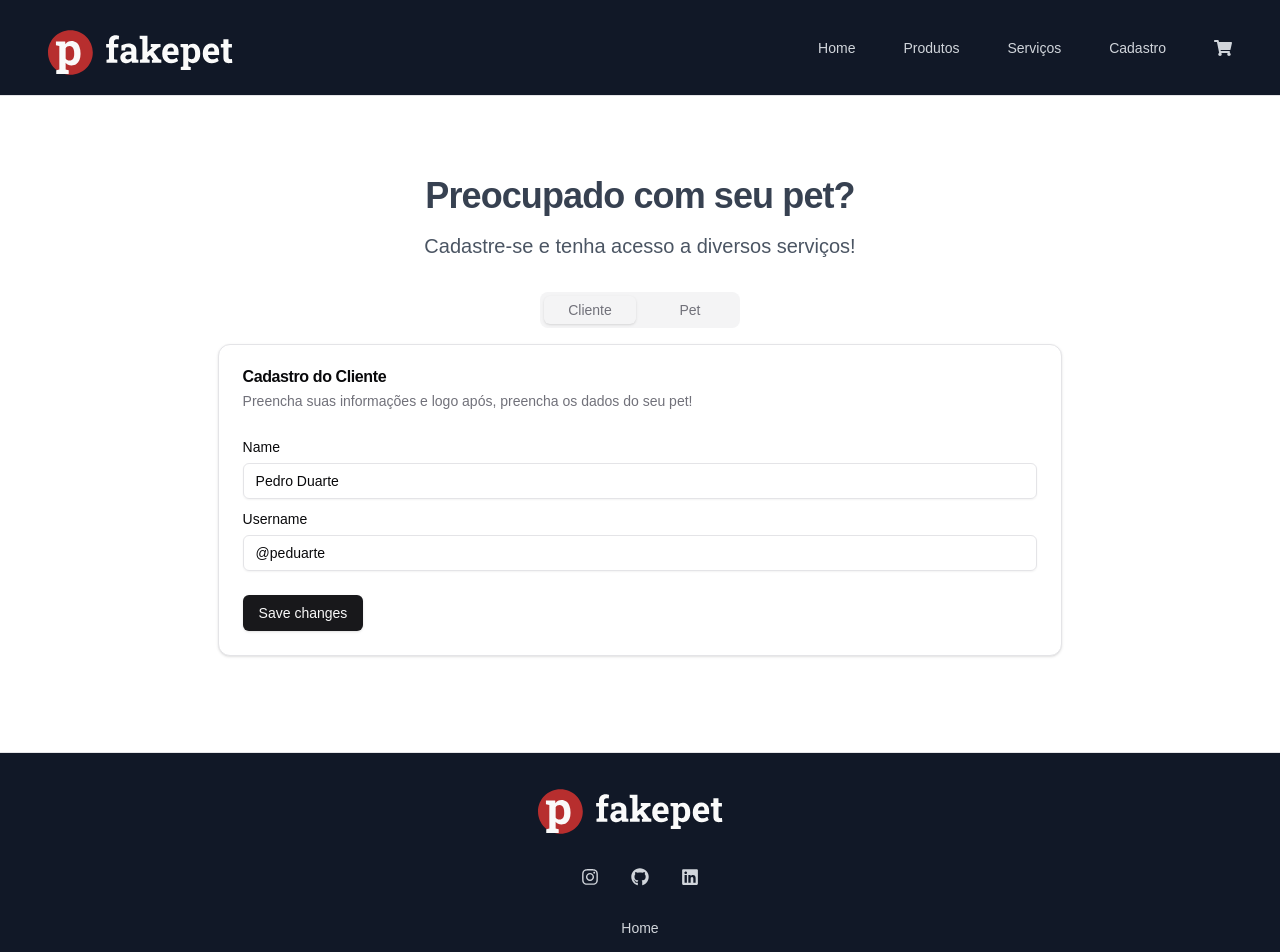
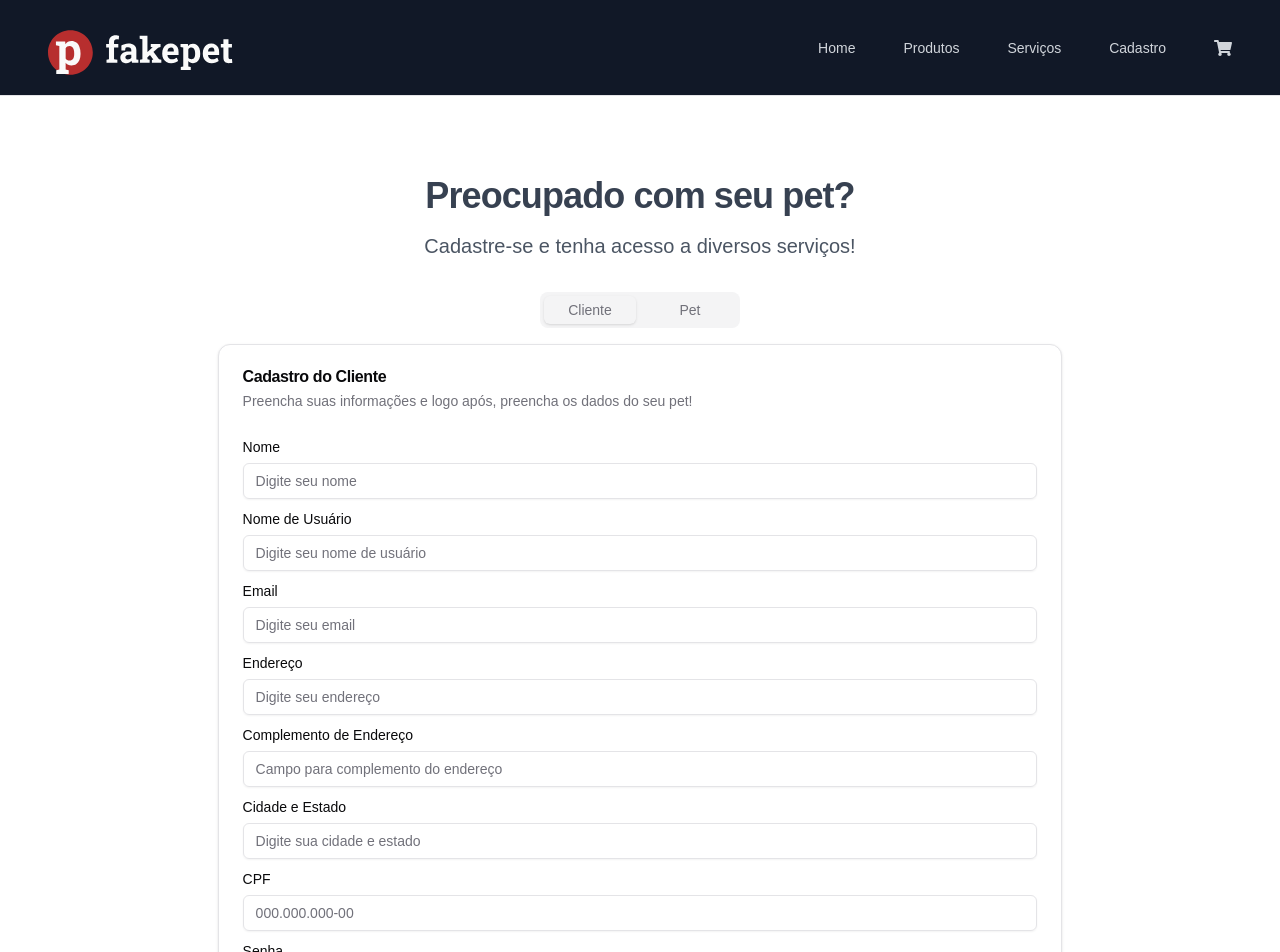
Before and after one commit to rafaelPermec/fakestore-puc, a Next.js app: page /cadastro in a window 1280 px wide. Shown: the top 952 px of the page. Built offline with nearby package versions, Linux system fonts and the light colour scheme.

Commit message:
feat: cadastro and plp ready

```diff
--- a/app/cadastro/page.tsx
+++ b/app/cadastro/page.tsx
@@ -13,6 +13,124 @@ import { Tabs, TabsContent, TabsList, TabsTrigger } from "@/components/ui/tabs";
 import WrapperWithTitle from "@/components/WrapperWithTitle/WrapperWithTitle";
 
 export default function Cadastro() {
+  const ClientInputs = [
+    {
+      label: "Nome",
+      type: "text",
+      id: "name",
+      defaultValue: "Pedro Duarte",
+      placeholder: "Digite seu nome",
+    },
+    {
+      label: "Nome de Usuário",
+      type: "text",
+      id: "username",
+      defaultValue: "",
+      placeholder: "Digite seu nome de usuário",
+    },
+    {
+      label: "Email",
+      type: "email",
+      id: "email",
+      defaultValue: "",
+      placeholder: "Digite seu email",
+    },
+    {
+      label: "Endereço",
+      type: "text",
+      id: "address",
+      defaultValue: "Pedro Duarte",
+      placeholder: "Digite seu endereço",
+    },
+    {
+      label: "Complemento de Endereço",
+      type: "text",
+      id: "addressComplement",
+      defaultValue: "Pedro Duarte",
+      placeholder: "Campo para complemento do endereço",
+    },
+    {
+      label: "Cidade e Estado",
+      type: "text",
+      id: "city",
+      defaultValue: "",
+      placeholder: "Digite sua cidade e estado",
+    },
+    {
+      label: "CPF",
+      type: "text",
+      id: "cpf",
+      defaultValue: "",
+      placeholder: "000.000.000-00",
+    },
+    {
+      label: "Senha",
+      type: "password",
+      id: "name",
+      defaultValue: "",
+      placeholder: "Senha com no mínimo 8 caracteres",
+    },
+    {
+      label: "Confirme sua Senha",
+      type: "password",
+      id: "email",
+      defaultValue: "",
+      placeholder: "Confirme sua senha",
+    },
+  ];
+
+  const PetInputs = [
+    {
+      label: "Nome",
+      type: "text",
+      id: "name",
+      defaultValue: "Rex",
+      placeholder: "Digite o nome do seu pet",
+    },
+    {
+      label: "Raça",
+      type: "text",
+      id: "breed",
+      defaultValue: "",
+      placeholder: "Digite a raça do seu pet",
+    },
+    {
+      label: "Idade",
+      type: "number",
+      id: "age",
+      defaultValue: "",
+      placeholder: "Digite a idade do seu pet",
+    },
+    {
+      label: "Peso",
+      type: "number",
+      id: "weight",
+      defaultValue: "",
+      placeholder: "Digite o peso do seu pet",
+    },
+    {
+      label: "Altura",
+      type: "number",
+      id: "height",
+      defaultValue: "",
+      placeholder: "Digite a altura do seu pet",
+    },
+    {
+      label: "Gênero",
+      type: "text",
+      id: "gender",
+      defaultValue: "",
+      placeholder: "Digite o gênero do seu pet",
+    },
+    {
+      label: "Observações",
+      type: "text",
+      id: "observations",
+      defaultValue: "",
+      placeholder: "Caso queira, diga mais sobre seu pet",
+    },
+  ];
+
   return (
     <div className="items-center justify-items-center min-h-[40dvw] p-8 pb-20 gap-16 sm:p-20 bg-white">
       <WrapperWithTitle title="Preocupado com seu pet?" subtitle="Cadastre-se e tenha acesso a diversos serviços!">
@@ -37,17 +155,17 @@ export default function Cadastro() {
                 </CardDescription>
               </CardHeader>
               <CardContent className="space-y-2">
-                <div className="space-y-1">
-                  <Label htmlFor="name">Name</Label>
-                  <Input id="name" defaultValue="Pedro Duarte" />
-                </div>
-                <div className="space-y-1">
-                  <Label htmlFor="username">Username</Label>
-                  <Input id="username" defaultValue="@peduarte" />
-                </div>
+                {
+                  ClientInputs.map((input) => (
+                    <div className="space-y-1">
+                      <Label htmlFor={input.id}>{input.label}</Label>
+                      <Input id={input.id} type={input.type} placeholder={input.placeholder} />
+                    </div>
+                  ))
+                }
               </CardContent>
-              <CardFooter>
-                <Button>Save changes</Button>
+              <CardFooter className="w-full flex justify-end">
+                <Button>Cadastrar</Button>
               </CardFooter>
             </Card>
           </TabsContent>
@@ -55,25 +173,25 @@ export default function Cadastro() {
             value="pet"
             className="w-full flex items-center justify-center"
           >
-            <Card className="w-[80%] min-w-[350px]">
+           <Card className="w-[80%] min-w-[350px]">
               <CardHeader>
-                <CardTitle>Password</CardTitle>
+                <CardTitle>Cadastro do seu Pet</CardTitle>
                 <CardDescription>
-                  Change your password here. After saving, you'll be logged out.
+                  Preencha as informações do seu pet e forneça mais informações sobre você!
                 </CardDescription>
               </CardHeader>
               <CardContent className="space-y-2">
-                <div className="space-y-1">
-                  <Label htmlFor="current">Current password</Label>
-                  <Input id="current" type="password" />
-                </div>
-                <div className="space-y-1">
-                  <Label htmlFor="new">New password</Label>
-                  <Input id="new" type="password" />
-                </div>
+                {
+                  PetInputs.map((input) => (
+                    <div className="space-y-1">
+                      <Label htmlFor={input.id}>{input.label}</Label>
+                      <Input id={input.id} type={input.type} placeholder={input.placeholder} />
+                    </div>
+                  ))
+                }
               </CardContent>
-              <CardFooter>
-                <Button>Save password</Button>
+              <CardFooter className="w-full flex justify-end">
+                <Button>Cadastrar</Button>
               </CardFooter>
             </Card>
           </TabsContent>
--- a/app/plp/page.tsx
+++ b/app/plp/page.tsx
@@ -36,7 +36,7 @@ export default function PLP() {
 
   return (
     <div className="items-center justify-items-center min-h-[40dvw] p-8 pb-20 gap-16 sm:p-20 bg-white">
-      <WrapperWithTitle title="Conheça nossos produtos e serviços">
+      <WrapperWithTitle title="Conheça nossos Produtos e Serviços" subtitle="Aqui você encontra tudo o que precisa!">
         <Tabs
           defaultValue={param === "services" ? "services" : "products"}
           value={type}
@@ -68,7 +68,10 @@ export default function PLP() {
             className="w-full flex flex-row items-start justify-center gap-6 flex-wrap"
           >
             {Array.from({ length: 4 }).map((_, index) => (
-              <Card key={index} className="w-[30%] min-w-[350px]">
+              <Card
+                key={index}
+                className="w-[30%] min-w-[350px] hover:shadow-lg hover:scale-105 transition-all duration-300"
+              >
                 <CardHeader>
                   <Image
                     className="w-full h-64 object-cover rounded-lg"
@@ -80,10 +83,10 @@ export default function PLP() {
                   />
                 </CardHeader>
                 <CardContent className="space-y-2">
-                  <CardTitle>Account</CardTitle>
+                  <CardTitle>Produtos</CardTitle>
                   <CardDescription>
-                    Make changes to your account here. Click save when you're
-                    done.
+                    Lorem ipsum, dolor sit amet consectetur adipisicing elit. Ea
+                    tenetur eum rerum inventore.
                   </CardDescription>
                   <div className="space-y-1">
                     <p className="text-md font-semibold text-gray-700">
@@ -101,28 +104,46 @@ export default function PLP() {
               </Card>
             ))}
           </TabsContent>
-          <TabsContent value="services" className="w-full">
-            <Card>
+          <TabsContent
+            value="services"
+            className="w-full flex flex-row items-start justify-center gap-6 flex-wrap"
+          >
+            {Array.from({ length: 4 }).map((_, index) => (
+              <Card
+                key={index}
+                className="w-[30%] min-w-[350px] hover:shadow-lg hover:scale-105 transition-all duration-300"
+              >
                 <CardHeader>
-                <CardTitle>Password</CardTitle>
-                <CardDescription>
-                  Change your password here. After saving, you'll be logged out.
-                </CardDescription>
+                  <Image
+                    className="w-full h-64 object-cover rounded-lg"
+                    loading="lazy"
+                    src="/images/placeholder.png"
+                    alt="Imagem de um produto"
+                    width={300}
+                    height={300}
+                  />
                 </CardHeader>
                 <CardContent className="space-y-2">
+                  <CardTitle>Serviços</CardTitle>
+                  <CardDescription>
+                    Lorem ipsum, dolor sit amet consectetur adipisicing elit. Ea
+                    tenetur eum rerum inventore.
+                  </CardDescription>
                   <div className="space-y-1">
-                  <Label htmlFor="current">Current password</Label>
-                  <Input id="current" type="password" />
+                    <p className="text-md font-semibold text-gray-700">
+                      R$ 100,00
+                    </p>
                   </div>
-                <div className="space-y-1">
-                  <Label htmlFor="new">New password</Label>
-                  <Input id="new" type="password" />
-                </div>
+                  <Separator className="w-full" />
                 </CardContent>
                 <CardFooter>
-                <Button>Save password</Button>
+                  <div className="flex flex-row items-center justify-between gap-4 w-full">
+                    <Counter />
+                    <Button>Comprar</Button>
+                  </div>
                 </CardFooter>
               </Card>
+            ))}
           </TabsContent>
         </Tabs>
       </WrapperWithTitle>
```
Lines whose indentation alone changed are shown as unchanged.
